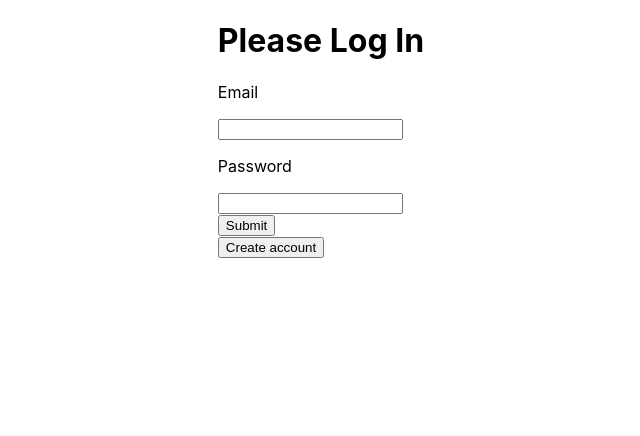
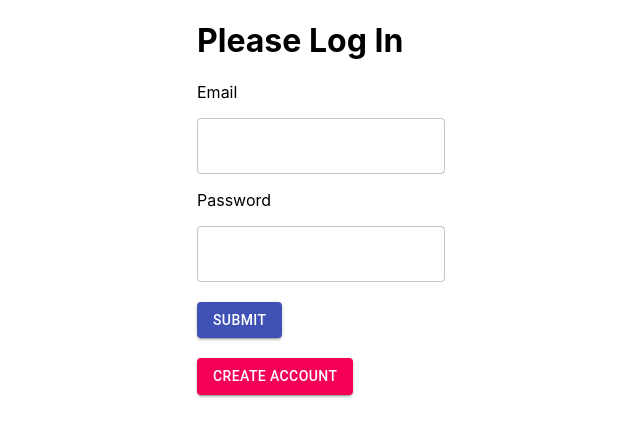
Before and after one commit to DoraNicole/rent-a-car-frontend, a React (Create React App) app: page /register in a window 1280 px wide. Shown: the top 436 px of the page, without its empty margins (319-959 px from the left). Built offline with nearby package versions, Linux system fonts and the light colour scheme.

Commit message:
style forms

```diff
--- a/package.json
+++ b/package.json
@@ -5,6 +5,7 @@
   "dependencies": {
     "@material-ui/core": "^4.11.4",
     "@material-ui/icons": "^4.11.2",
+    "@material-ui/lab": "^4.0.0-alpha.58",
     "@testing-library/jest-dom": "^5.12.0",
     "@testing-library/react": "^11.2.7",
     "@testing-library/user-event": "^12.8.3",
--- a/src/App.tsx
+++ b/src/App.tsx
@@ -1,6 +1,5 @@
 import './App.css';
 import { BrowserRouter, Route, Switch } from 'react-router-dom';
-import Preferences from './components/Preferences/Preferences';
 import Login from "./components/Login/Login";
 import useToken from './useToken';
 import Register from "./components/Register/Register";
@@ -25,9 +24,6 @@ function App() {
                             <CarList/>
                         </div>
                     </Route>
-                    <Route path="/preferences">
-                        <Preferences />
-                    </Route>
                     <Route path="/register">
                         <Register />
                     </Route>
--- a/src/components/Login/Login.js
+++ b/src/components/Login/Login.js
@@ -4,6 +4,8 @@ import PropTypes from 'prop-types';
 import { withRouter } from 'react-router';
 import {useHistory} from "react-router";
 import Register from "../Register/Register";
+import {TextField} from "@material-ui/core";
+import Button from "@material-ui/core/Button";
 
 async function loginUser(credentials) {
     return fetch('http://localhost:8080/rent-a-car/login', {
@@ -44,17 +46,20 @@ export default function Login({ setToken }) {
                 <form onSubmit={handleSubmit}>
                     <label>
                         <p>Email</p>
-                        <input type="text" onChange={e => setEmail(e.target.value)}/>
+                        <TextField variant="outlined" color="primary" onChange={e => setEmail(e.target.value)}/>
                     </label>
                     <label>
                         <p>Password</p>
-                        <input type="password" onChange={e => setPassword(e.target.value)}/>
+                        <TextField variant="outlined" color="primary" type="password" onChange={e => setPassword(e.target.value)}/>
                     </label>
+
                     <div>
-                        <button type="submit">Submit</button>
+                        <br></br>
+                        <Button variant="contained" color="primary" type="submit">Submit</Button>
                     </div>
                 </form>
-                <button type="button" onClick={handleRegister}>Create account</button>
+                <br></br>
+                <Button variant="contained" color="secondary" type="button" onClick={handleRegister}>Create account</Button>
             </div>}
 
             {register === "register" && <Register />}
--- a/src/components/Preferences/Preferences.js
+++ /dev/null
@@ -1,7 +0,0 @@
-import React from 'react';
-
-export default function Preferences() {
-    return(
-        <h2>Preferences</h2>
-    );
-}
--- a/src/components/Register/Register.js
+++ b/src/components/Register/Register.js
@@ -1,4 +1,6 @@
 import React, {useState} from 'react';
+import {TextField} from "@material-ui/core";
+import Button from "@material-ui/core/Button";
 
 async function registerUser(data) {
     return fetch('http://localhost:8080/rent-a-car/register', {
@@ -37,26 +39,27 @@ export default function Register() {
             <form onSubmit={handleSubmit}>
                 <label>
                     <p>First Name</p>
-                    <input type="text" required={true} onChange={e => setFirstName(e.target.value)}/>
+                    <TextField variant="outlined" color="primary" required={true} onChange={e => setFirstName(e.target.value)}/>
                 </label>
                 <label>
                     <p>Last Name</p>
-                    <input type="text" required={true} onChange={e => setLastName(e.target.value)}/>
+                    <TextField variant="outlined" color="primary" required={true} onChange={e => setLastName(e.target.value)}/>
                 </label>
                 <label>
                     <p>Email</p>
-                    <input type="text" required={true} onChange={e => setEmail(e.target.value)}/>
+                    <TextField variant="outlined" color="primary" required={true} onChange={e => setEmail(e.target.value)}/>
                 </label>
                 <label>
                     <p>Password</p>
-                    <input type="password" required={true} onChange={e => setPassword(e.target.value)}/>
+                    <TextField variant="outlined" color="primary" type="password" required={true} onChange={e => setPassword(e.target.value)}/>
                 </label>
                 <label>
                     <p>Phone</p>
-                    <input type="text" required={true} onChange={e => setPhone(e.target.value)}/>
+                    <TextField variant="outlined" color="primary" required={true} onChange={e => setPhone(e.target.value)}/>
                 </label>
                 <div>
-                    <button type="submit">Submit</button>
+                    <br></br>
+                    <Button variant="contained" color="primary" type="submit">Submit</Button>
                 </div>
             </form>
         </div>
```
Also changed, not shown: 1 other file (tests, documents, lock files or other folders).
